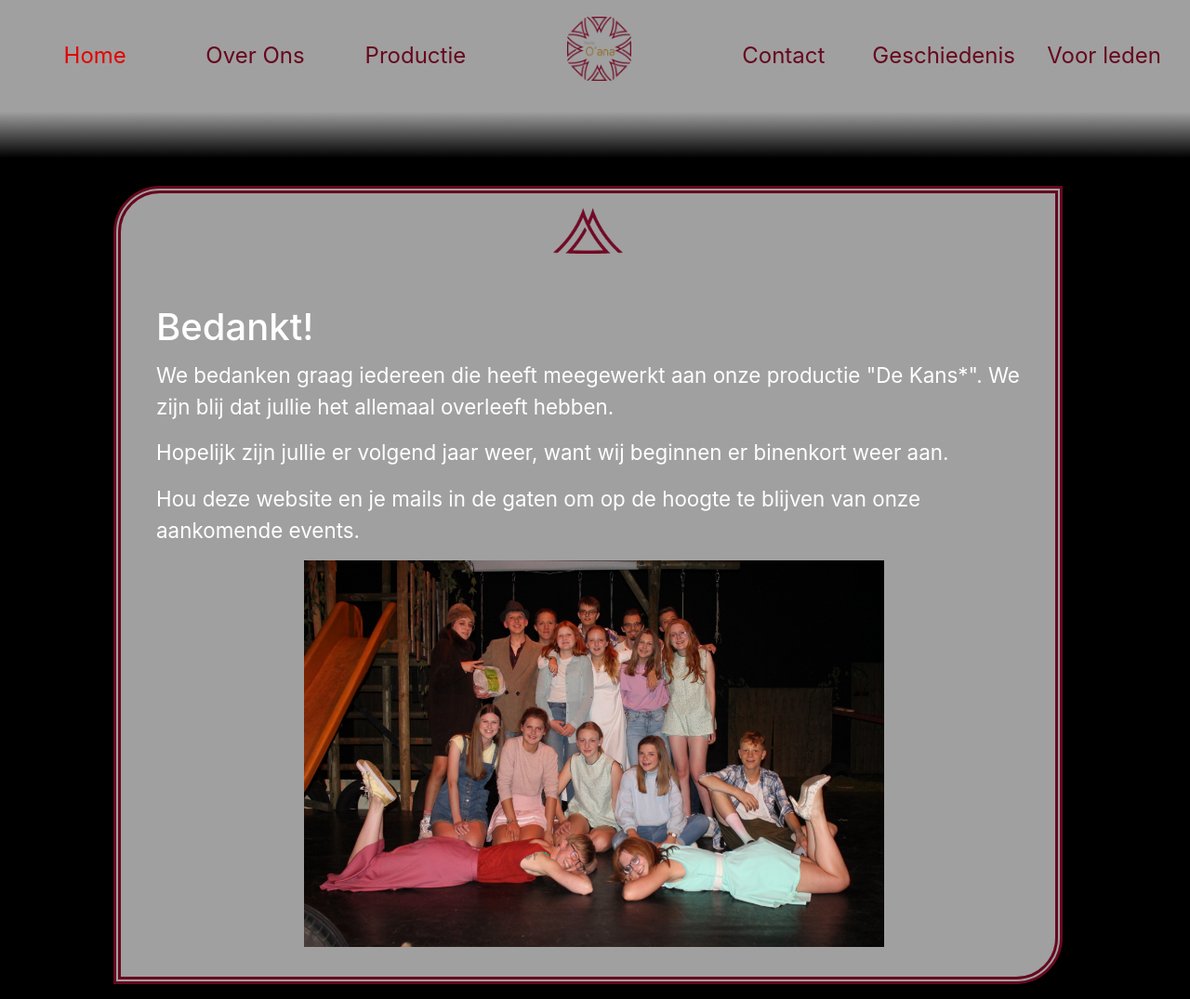
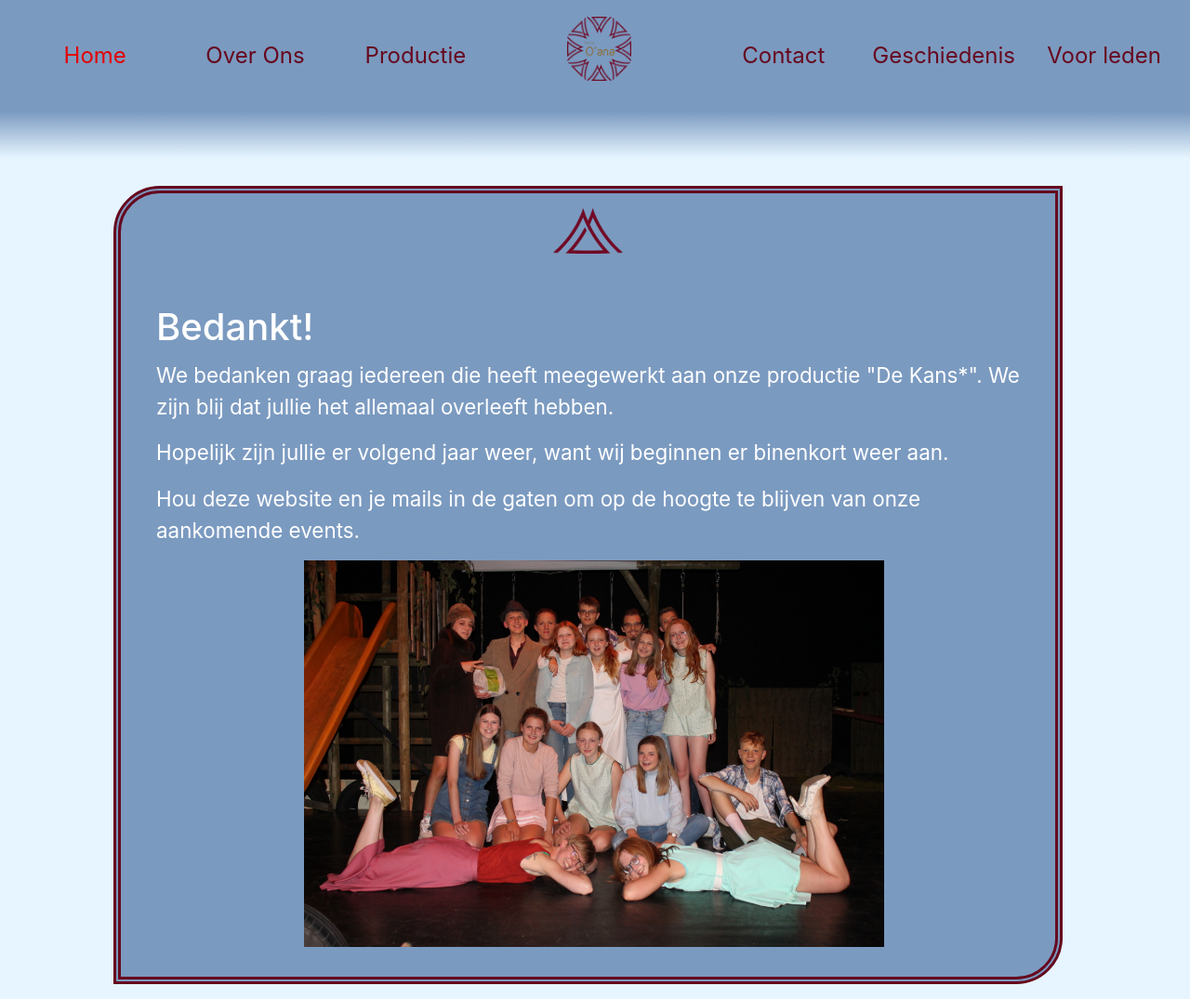
Before and after one commit to theaterOana/Website, a PHP site: page /index.php in a window 1280 px wide. Shown: the whole page at 93% size. Run offline with PHP 8.4, Linux system fonts and the light colour scheme.

Commit message:
Changing colors

```diff
--- a/assets/css/screen.css
+++ b/assets/css/screen.css
@@ -3,8 +3,8 @@ div input, form label {
 }
 
 :root {
-    --main: #a0a0a0;
-    --sub: #000;
+    --main: #7b9ac0;
+    --sub: #e6f5ff ;
     --bordeaux: #66081e;
 }
 
```
